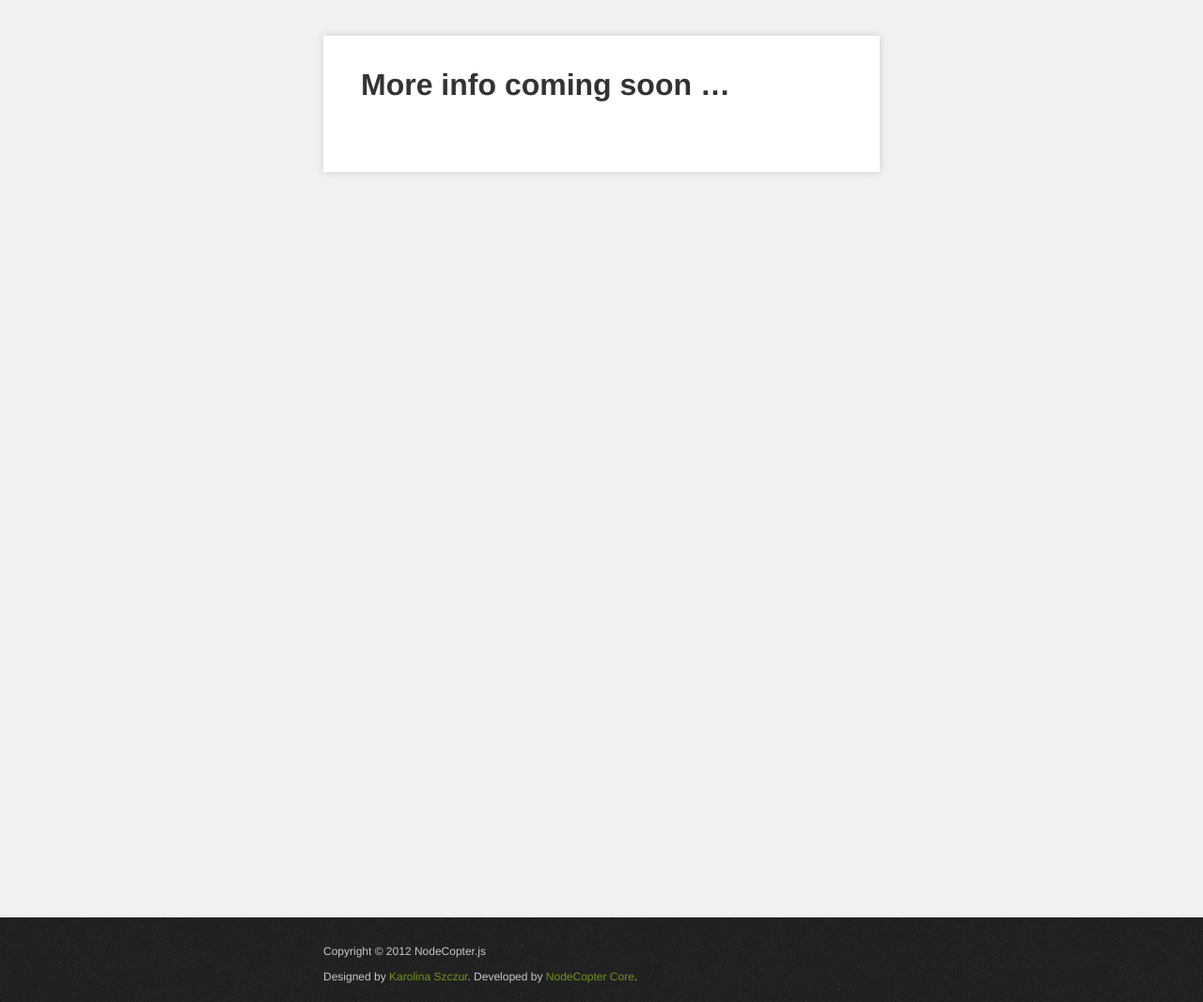
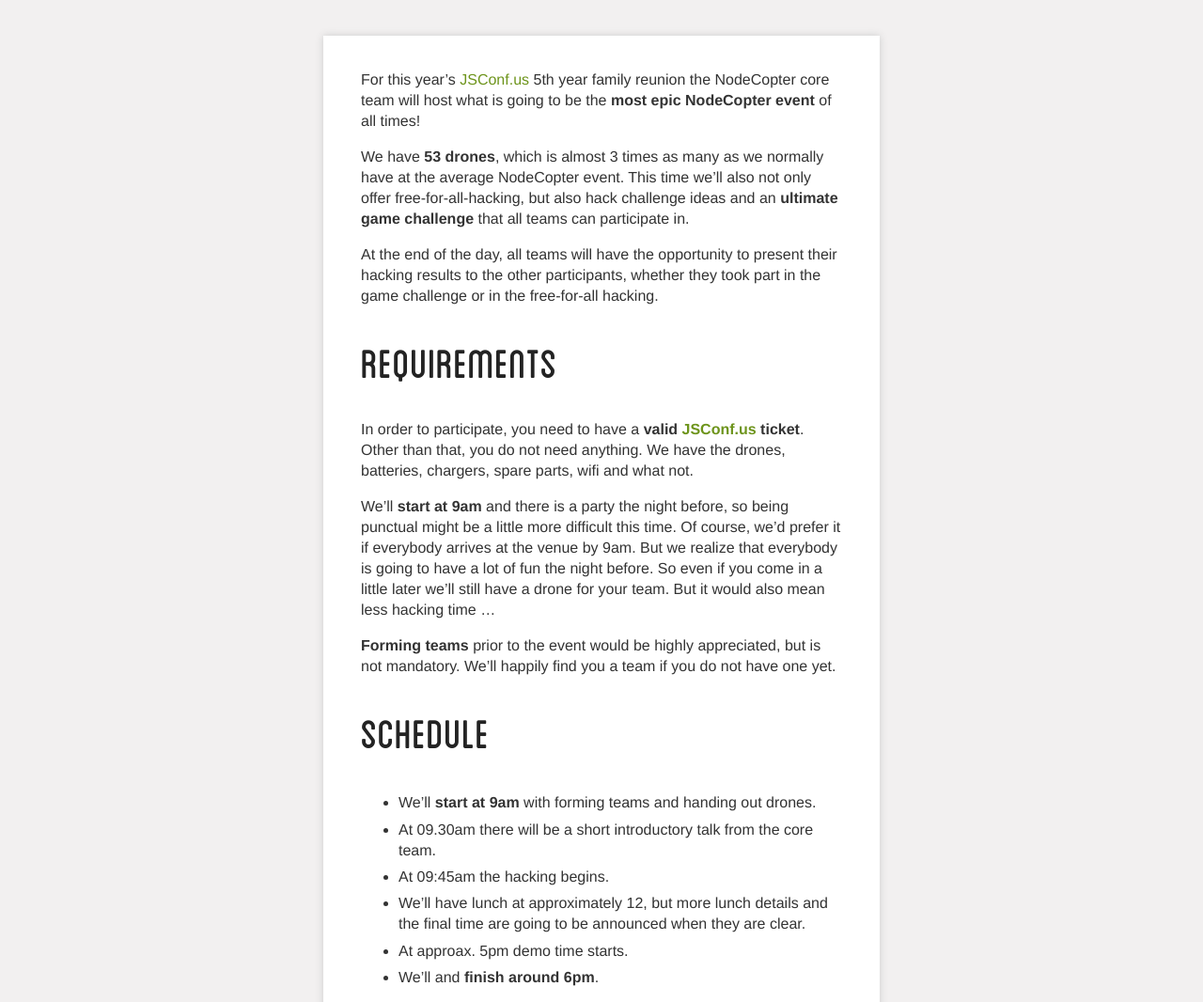
Before and after one commit to nodecopter/nodecopter.com, a Jekyll site: the page built from 2013/amelia-island/may-30.md, in a window 1280 px wide and 1400 px high. Shown: the part 334-1400 px from the top of the window at 94% size. Built offline with Jekyll 4.4.1, drawn with Linux system fonts in a browser that asks for light colours; Markdown is read by kramdown in place of the engine named in the settings.

Commit message:
initial version for amelia island event page

```diff
--- a/2013/amelia-island/may-30.md
+++ b/2013/amelia-island/may-30.md
@@ -4,4 +4,27 @@ title: Amelia Island, May 30th 2013
 introTitle: Amelia Island, May 30th 2013
 ---
 
-# More info coming soon ...
+
+For this year's [JSConf.us](http://2013.jsconf.us/) 5th year family reunion the NodeCopter core team will host what is going to be the **most epic NodeCopter event** of all times!
+
+We have **53 drones**, which is almost 3 times as many as we normally have at the average NodeCopter event. This time we'll also not only offer free-for-all-hacking, but also hack challenge ideas and an **ultimate game challenge** that all teams can participate in.
+
+At the end of the day, all teams will have the opportunity to present their hacking results to the other participants, whether they took part in the game challenge or in the free-for-all hacking.
+
+## Requirements
+
+In order to participate, you need to have a **valid [JSConf.us](http://2013.jsconf.us/) ticket**. Other than that, you do not need anything. We have the drones, batteries, chargers, spare parts, wifi and what not.
+
+We'll **start at 9am** and there is a party the night before, so being punctual might be a little more difficult this time. Of course, we'd prefer it if everybody arrives at the venue by 9am. But we realize that everybody is going to have a lot of fun the night before. So even if you come in a little later we'll still have a drone for your team. But it would also mean less hacking time ...
+
+**Forming teams** prior to the event would be highly appreciated, but is not mandatory. We'll happily find you a team if you do not have one yet.
+
+
+## Schedule
+
+* We'll **start at 9am** with forming teams and handing out drones.
+* At 09.30am there will be a short introductory talk from the core team.
+* At 09:45am the hacking begins.
+* We'll have lunch at approximately 12, but more lunch details and the final time are going to be announced when they are clear.
+* At approax. 5pm demo time starts.
+* We'll and **finish around 6pm**.
```
